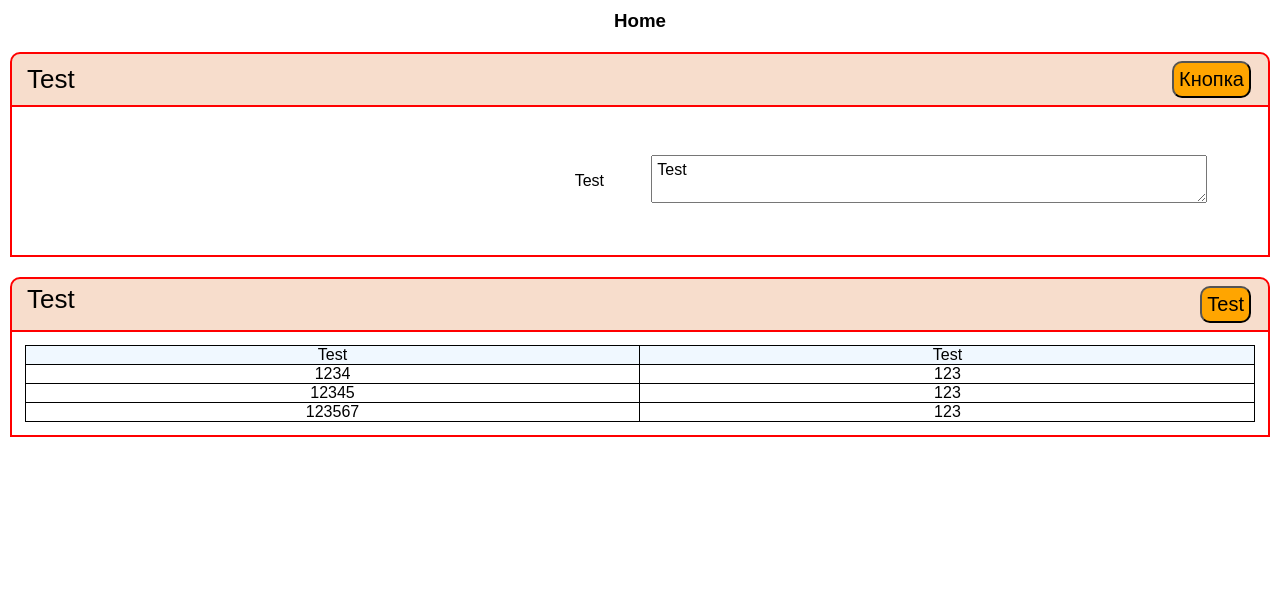
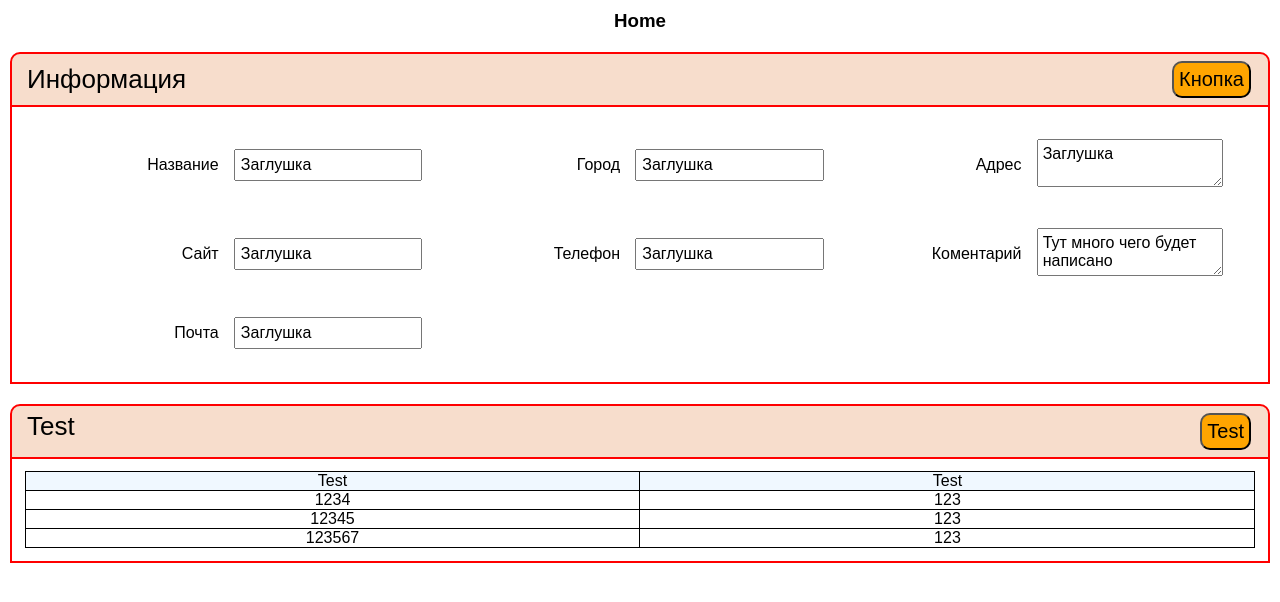
Before and after one commit to Daskendrik/Guided_Tours, a React (Create React App) app in the folder react/tourreact/: page / in a window 1280 px wide. Shown: the top 602 px of the page. Built offline with nearby package versions, Linux system fonts and the light colour scheme.

Commit message:
add columne cases

```diff
--- a/react/tourreact/src/Components/FormApplets/FormColum.js
+++ b/react/tourreact/src/Components/FormApplets/FormColum.js
@@ -3,7 +3,10 @@ const FormColum = (props) => {
   switch (type) {
     case 'textarea':
       return <textarea defaultValue={velue}></textarea>;
-
+    case 'tel':
+      return <input defaultValue={velue} type="tel"></input>;
+    case 'email':
+      return <input defaultValue={velue} type="email"></input>;
     default:
       return <input defaultValue={velue}></input>;
   }
--- a/react/tourreact/src/Components/Pages/Restaurant.js
+++ b/react/tourreact/src/Components/Pages/Restaurant.js
@@ -1,10 +1,57 @@
+import { useState } from 'react';
 import FormApplet from '../FormApplets/FormApplet';
 import ListApplet from '../ListApplets/ListApplet';
+import { v4 as uuidv4 } from 'uuid';
 
 const Restaurant = () => {
+  const [arrColum, setArrColum] = useState([
+    {
+      Lable: 'Название',
+      Velue: 'Заглушка',
+      Type: 'text',
+      id: uuidv4(),
+    },
+    {
+      Lable: 'Город',
+      Velue: 'Заглушка',
+      Type: 'text',
+      id: uuidv4(),
+    },
+    {
+      Lable: 'Адрес',
+      Velue: 'Заглушка',
+      Type: 'textarea',
+      id: uuidv4(),
+    },
+    {
+      Lable: 'Сайт',
+      Velue: 'Заглушка',
+      Type: 'text',
+      id: uuidv4(),
+    },
+    {
+      Lable: 'Телефон',
+      Velue: 'Заглушка',
+      Type: 'tel',
+      id: uuidv4(),
+    },
+    {
+      Lable: 'Коментарий',
+      Velue: 'Тут много чего будет написано',
+      Type: 'textarea',
+      id: uuidv4(),
+    },
+    {
+      Lable: 'Почта',
+      Velue: 'Заглушка',
+      Type: 'email',
+      id: uuidv4(),
+    },
+  ]);
+
   return (
     <>
-      <FormApplet />
+      <FormApplet arrColum={arrColum} title="Информация" />
       <ListApplet />
     </>
   );
```
